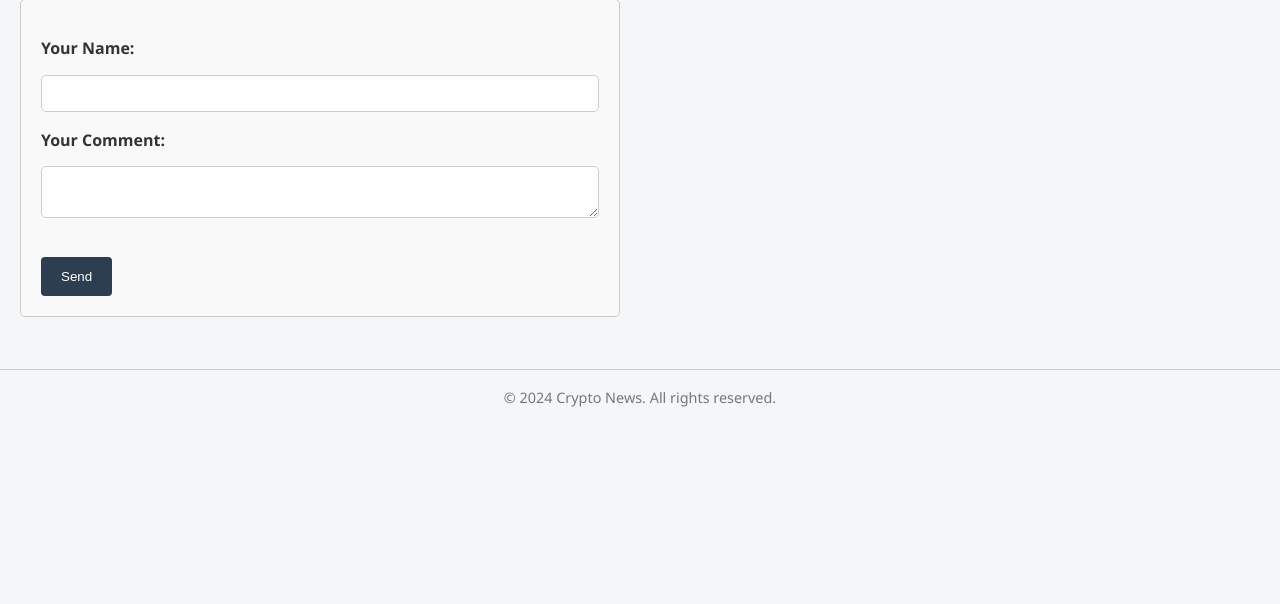
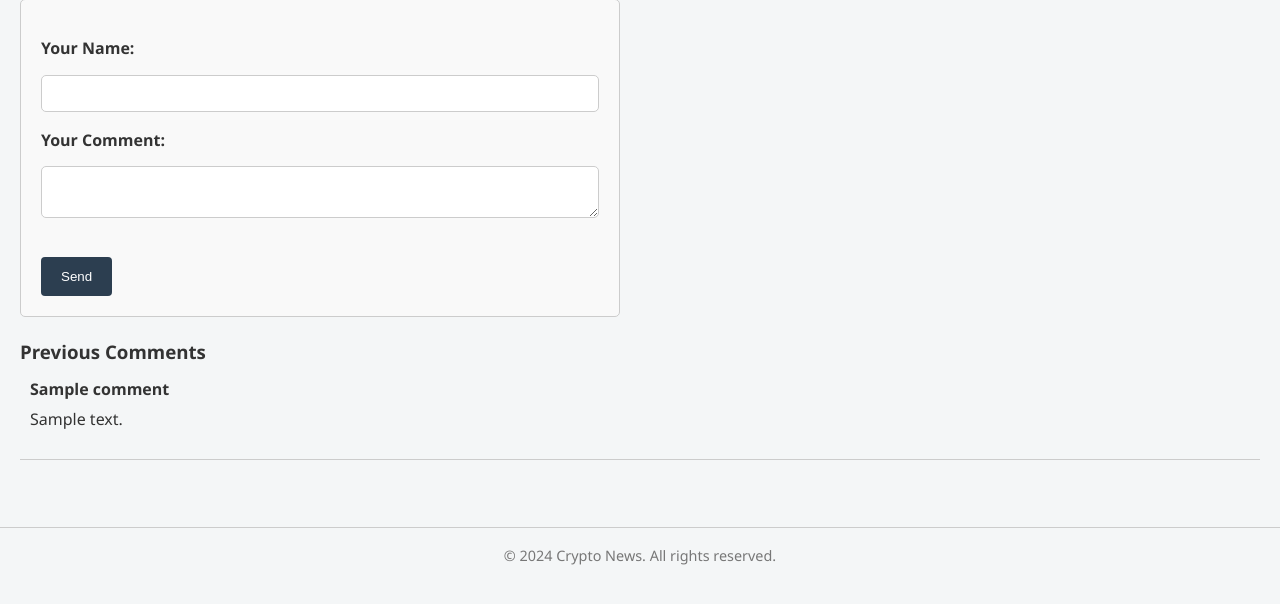
Before and after one commit to alihemre/cs437-cyrptocurrency, a PHP site: page /comments.php in a window 1280 px wide. Shown: the part 156-760 px from the top of the page. Run offline with PHP 8.4, Linux system fonts and the light colour scheme; tables that the repository leaves empty or names only in its code hold one stand-in row (values such as "Sample post").

Commit message:
patlaaaa

```diff
--- a/public/comments.php
+++ b/public/comments.php
@@ -15,12 +15,13 @@ $conn = new mysqli($servername, $username, $password, $dbname, $port);
 
 // Check connection
 if ($conn->connect_error) {
-    die("Bağlantı hatası: " . $conn->connect_error);
+    die("Connection error: " . $conn->connect_error);
 }
 
 // Initialize variables
-$name = isset($_POST['name']) ? htmlspecialchars($_POST['name']) : '';
-$comment = isset($_POST['comment']) ? htmlspecialchars($_POST['comment']) : '';
+$name = isset($_POST['name']) ? $_POST['name'] : '';
+$comment = isset($_POST['comment']) ? $_POST['comment'] : '';
+$message = "";
 
 // Handle form submission
 if ($_SERVER['REQUEST_METHOD'] === 'POST' && !empty($name) && !empty($comment)) {
@@ -40,6 +41,18 @@ if ($_SERVER['REQUEST_METHOD'] === 'POST' && !empty($name) && !empty($comment))
         $message = "Error: Could not prepare the statement.";
     }
 }
+
+// Fetch comments to display
+$comments = [];
+$sql = "SELECT name, message FROM Comment ORDER BY Name DESC";
+if ($result = $conn->query($sql)) {
+    while ($row = $result->fetch_assoc()) {
+        $comments[] = $row;
+    }
+    $result->free();
+}
+
+$conn->close();
 ?>
 
 <style>
@@ -82,12 +95,27 @@ if ($_SERVER['REQUEST_METHOD'] === 'POST' && !empty($name) && !empty($comment))
   .submit-button:hover {
     background-color: #0056b3;
   }
+
+  .comment-list {
+    margin-top: 20px;
+  }
+
+  .comment-item {
+    margin-bottom: 15px;
+    padding: 10px;
+    border-bottom: 1px solid #ccc;
+  }
+
+  .comment-item strong {
+    display: block;
+    margin-bottom: 5px;
+  }
 </style>
 
 <main class="comment-main">
   <h2>Comment</h2>
 
-  <?php if (isset($message)): ?>
+  <?php if (!empty($message)): ?>
     <div class="user-input">
       <p><?php echo $message; ?></p>
     </div>
@@ -106,6 +134,16 @@ if ($_SERVER['REQUEST_METHOD'] === 'POST' && !empty($name) && !empty($comment))
 
     <button type="submit" class="submit-button">Send</button>
   </form>
+
+  <div class="comment-list">
+    <h3>Previous Comments</h3>
+    <?php foreach ($comments as $comment): ?>
+      <div class="comment-item">
+        <strong><?php echo $comment['name']; ?></strong>
+        <p><?php echo $comment['message']; ?></p>
+      </div>
+    <?php endforeach; ?>
+  </div>
 </main>
 
 <?php include '../includes/footer.php'; ?>
--- a/public/view_comments.php
+++ b/public/view_comments.php
@@ -6,7 +6,7 @@ include '../includes/header.php';
 // Database connection
 $servername = "127.0.0.1"; // Use 127.0.0.1 to avoid socket issues
 $username = "root"; // Default MySQL username
-$password = ""; // Leave blank if no password is set
+$password = "aliemre3169"; // Leave blank if no password is set
 $dbname = "news_site"; // Your database name
 $port = 3306; // Default MySQL port
 
```
